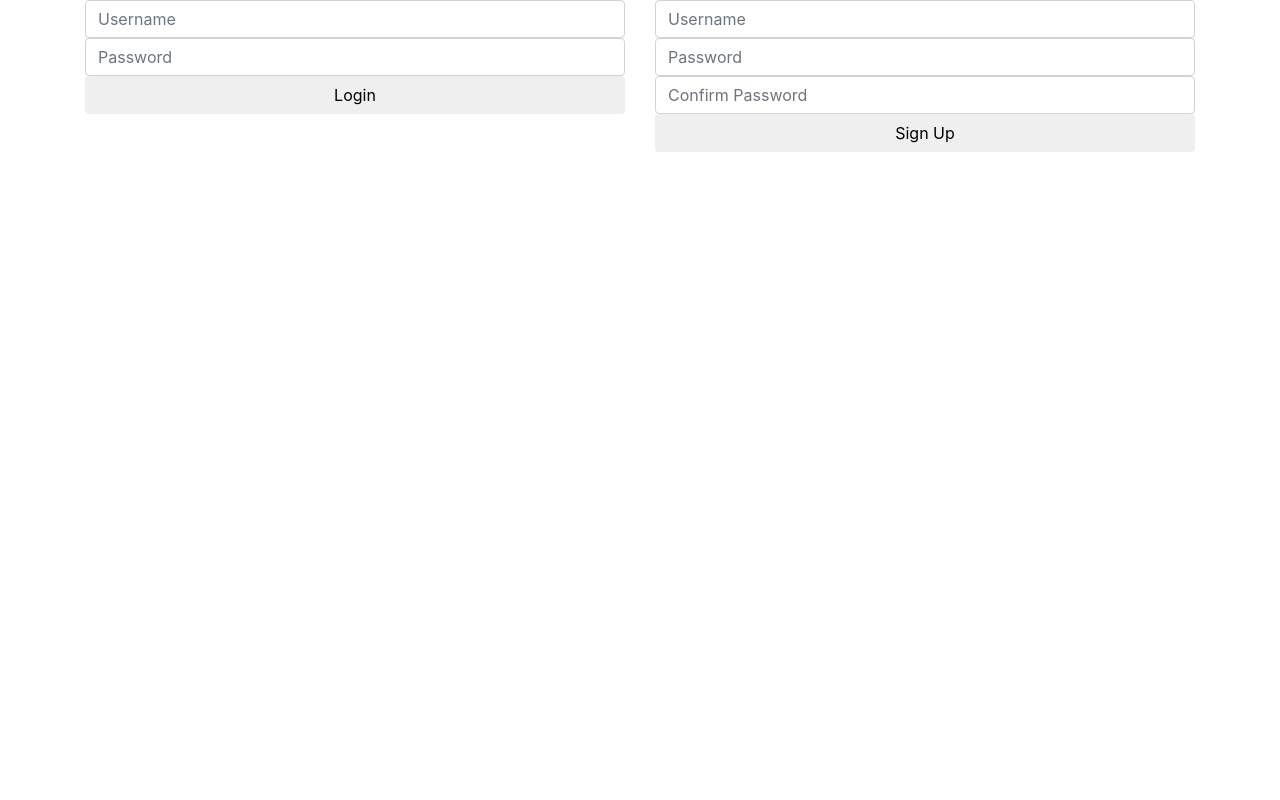
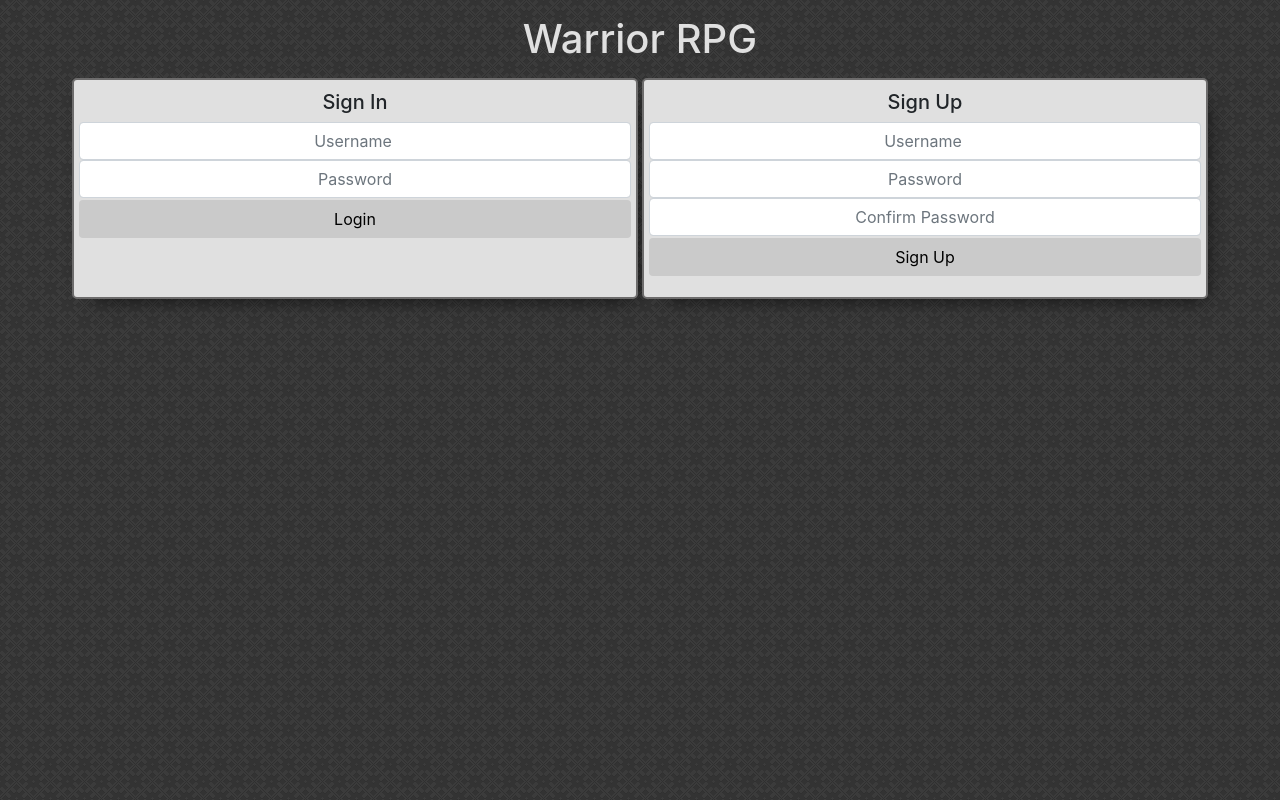
Before and after one commit to FraserProvan2/WarriorRPG, a PHP site: page / in a window 1280 px wide. Run offline with PHP 8.4, Linux system fonts and the light colour scheme; some libraries are stand-ins or nearby versions.

Commit message:
leaderboards tab + frontend improvements
added leaderboards tab + added colourscheme

```diff
--- a/css/style.css
+++ b/css/style.css
@@ -1,21 +1,41 @@
 .title {
     text-align: center;
+    color: #e0e0e0;
+    margin-top:15px;
+    margin-bottom:15px;
+}
+
+.sub-heading {
+    text-align: center;
+    padding-top:5px;
+}
+
+.login-textfields {
+text-align: center;
 }
 
 .left {
-    background-color:red;
+    background-color: #e0e0e0;
     border-radius: 5px;
     padding:5px;
     margin-right:2px;
     margin-left:2px;
+    -webkit-box-shadow: 10px 11px 20px -12px rgba(0,0,0,0.75);
+    -moz-box-shadow: 10px 11px 20px -12px rgba(0,0,0,0.75);
+    box-shadow: 10px 11px 20px -12px rgba(0,0,0,0.75);
+    border: 2px solid #6d6c6c;
 }
 
 .right {
-    background-color:blue;
+    background-color: #e0e0e0;
     border-radius: 5px;
     padding:5px;
     margin-right:2px;
     margin-left:2px;
+    -webkit-box-shadow: 10px 11px 20px -12px rgba(0,0,0,0.75);
+    -moz-box-shadow: 10px 11px 20px -12px rgba(0,0,0,0.75);
+    box-shadow: 10px 11px 20px -12px rgba(0,0,0,0.75);
+    border: 2px solid #6d6c6c;
 }
 
 .button {
@@ -23,13 +43,13 @@
     margin-left: 15px;
     margin-bottom: 2px;
     border-radius: 5px;
-    background-color:pink;
+    background-color:#cacaca;
     color:black;
 
 }
 
 .button:hover {
-    background-color: aqua;
+    background-color: #b5b5b5;
     color:black;
 }
 
@@ -45,6 +65,15 @@
     padding-right: 8px;
 }
 
+.login-buttons {
+    margin-top: 2px;
+    background-color:#cacaca;
+}
+
+.login-buttons:hover {
+    background-color: #b5b5b5;
+}
+
 td {
     padding: 7px;
 }
@@ -52,3 +81,14 @@ td {
 table {
     width: 100%;
 }
+
+.users-table {
+    overflow-y:scroll;
+    height:250px;
+}
+
+@media only screen and (max-width: 1000px) {
+    .table-toHide {
+      display:none;
+    }
+}
--- a/include/nav.php
+++ b/include/nav.php
@@ -8,7 +8,7 @@
     <a href="" class="col btn button">Guide</a>
 </div>
 <div class="row">
-    <a href="" class="col btn button">Leaderboards</a>
+    <a href="tab_leaderboards.php" class="col btn button">Leaderboards</a>
 </div>
 <form action="account_signout.php" type="get "class="row">
          <button class="btn button col">Sign Out</button>
--- a/index.php
+++ b/index.php
@@ -6,29 +6,35 @@
     <meta charset="utf-8">
     <meta name="viewport" content="width=device-width, initial-scale=1, shrink-to-fit=no">
     <link rel="stylesheet" href="https://maxcdn.bootstrapcdn.com/bootstrap/4.0.0/css/bootstrap.min.css" integrity="sha384-Gn5384xqQ1aoWXA+058RXPxPg6fy4IWvTNh0E263XmFcJlSAwiGgFAW/dAiS6JXm" crossorigin="anonymous">
+    <link rel="stylesheet" type="text/css" href="css/style.css">
     <title>Log In - Warrior RPG</title>
   </head>
-  <body>
+  <body style="background-image: url('img/dark_embroidery.png');">
 
     <div class="container">
+
+        <h1 class="title">Warrior RPG</h1>
+
         <div class="row">
 
             <!--Log In -->
-            <div class="col-md">
+            <div class="col-md left">
+                <h5 class="sub-heading">Sign In</h5>
                 <form method='get'  action="account_signin.php">
-                <input class="form-control mr-sm-1" type="search" name="user" placeholder="Username">
-                <input class="form-control mr-sm-2" type="password" name="pass" placeholder="Password">
-                <button class="btn col" type="submit">Login</button>
+                <input class="form-control mr-sm-1 login-textfields " type="search" name="user" placeholder="Username">
+                <input class="form-control mr-sm-2 login-textfields " type="password" name="pass" placeholder="Password">
+                <button class="btn col login-buttons" type="submit">Login</button>
                 </form>
             </div>
 
             <!--Sign Up -->
-            <div class="col">
+            <div class="col right">
+            <h5 class="sub-heading">Sign Up</h5>
                 <form method='get' action="account_signup.php">
-                    <input class="form-control mr-sm-1" type="search" name="username" placeholder="Username">
-                    <input class="form-control mr-sm-2" type="password" name="password" placeholder="Password">
-                    <input class="form-control mr-sm-2" type="password" name="confirm-password" placeholder="Confirm Password">
-                    <button class="btn col" type="submit">Sign Up</button>
+                    <input class="form-control mr-sm-1 login-textfields " type="search" name="username" placeholder="Username">
+                    <input class="form-control mr-sm-2 login-textfields " type="password" name="password" placeholder="Password">
+                    <input class="form-control mr-sm-2 login-textfields " type="password" name="confirm-password" placeholder="Confirm Password">
+                    <button class="btn col login-buttons" type="submit">Sign Up</button>
                 </form>
             </div>
 
--- a/level_agility.php
+++ b/level_block.php
@@ -7,9 +7,9 @@ $current_user = $_SESSION['gatekeeper'][id];
 $selectUser = $conn->query("SELECT * FROM users WHERE id=$current_user");
 $userData = $selectUser->fetch();
 
-// Adds one level to agility
-$leveled_up_agility= $userData[agility] + 1;
-$levelup = $conn->prepare("UPDATE users SET agility = $leveled_up_agility WHERE id = $current_user");
+// Adds one level to block
+$leveled_up_block= $userData[block] + 1;
+$levelup = $conn->prepare("UPDATE users SET block = $leveled_up_block WHERE id = $current_user");
 $levelup->execute();
 
 // Updates unassigned points
```
Also changed, not shown: account_signup.php (+5 -5 lines), tab_leaderboards.php (added, +98 -0 lines), tab_stats.php (+30 -22 lines), template.php (added, +56 -0 lines), img/dark_embroidery.png (added), 2 other files.
